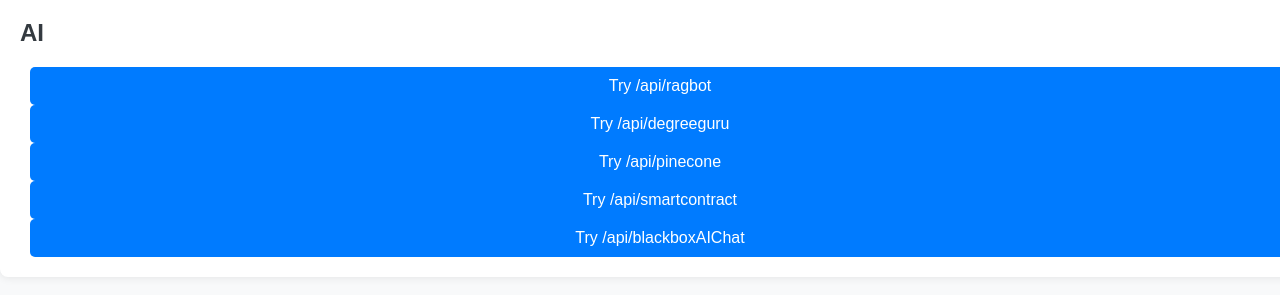
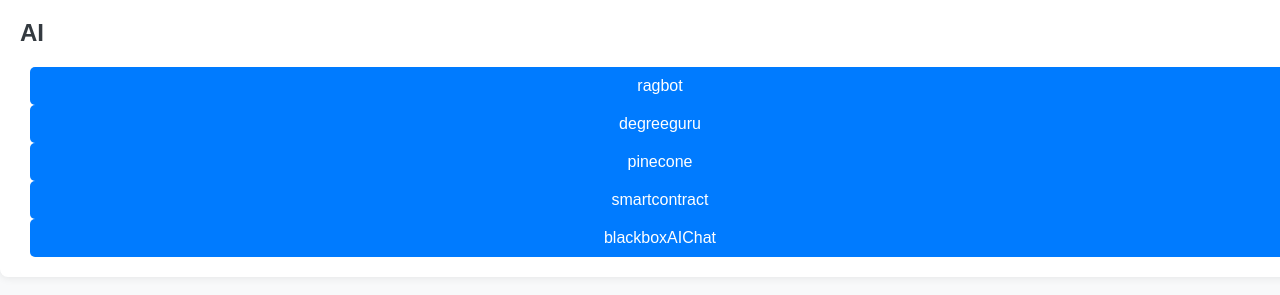
Before and after one commit to NayNay-17/My-api, a website: page index.html in a window 1280 px wide. Shown: the part 81-376 px from the top of the page. Drawn offline with Linux system fonts and the light colour scheme.

Commit message:
Update index.html

```diff
--- a/index.html
+++ b/index.html
@@ -74,11 +74,11 @@
 
   <h2>AI</h2>
   <div class="btn-container">
-    <a href="/api/ragbot?message=hai" class="btn">Try /api/ragbot</a>
-    <a href="/api/degreeguru?message=hai" class="btn">Try /api/degreeguru</a>
-    <a href="/api/pinecone?message=hai" class="btn">Try /api/pinecone</a>
-    <a href="/api/smartcontract?message=hai" class="btn">Try /api/smartcontract</a>
-    <a href="/api/blackboxAIChat?message=hai" class="btn">Try /api/blackboxAIChat</a>
+    <a href="/api/ragbot?message=hai" class="btn">ragbot</a>
+    <a href="/api/degreeguru?message=hai" class="btn">degreeguru</a>
+    <a href="/api/pinecone?message=hai" class="btn">pinecone</a>
+    <a href="/api/smartcontract?message=hai" class="btn">smartcontract</a>
+    <a href="/api/blackboxAIChat?message=hai" class="btn">blackboxAIChat</a>
   </div>
 </body>
 </html>
```
